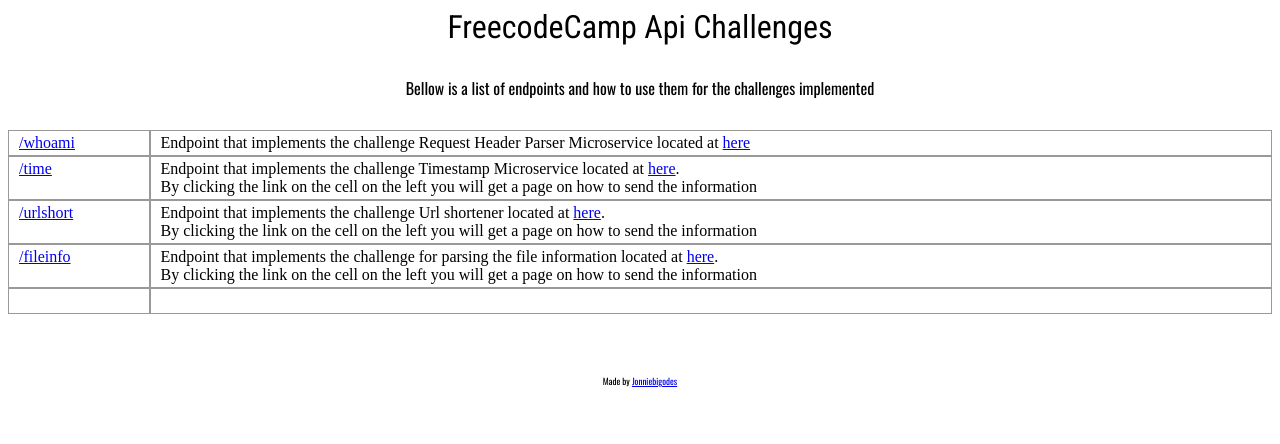
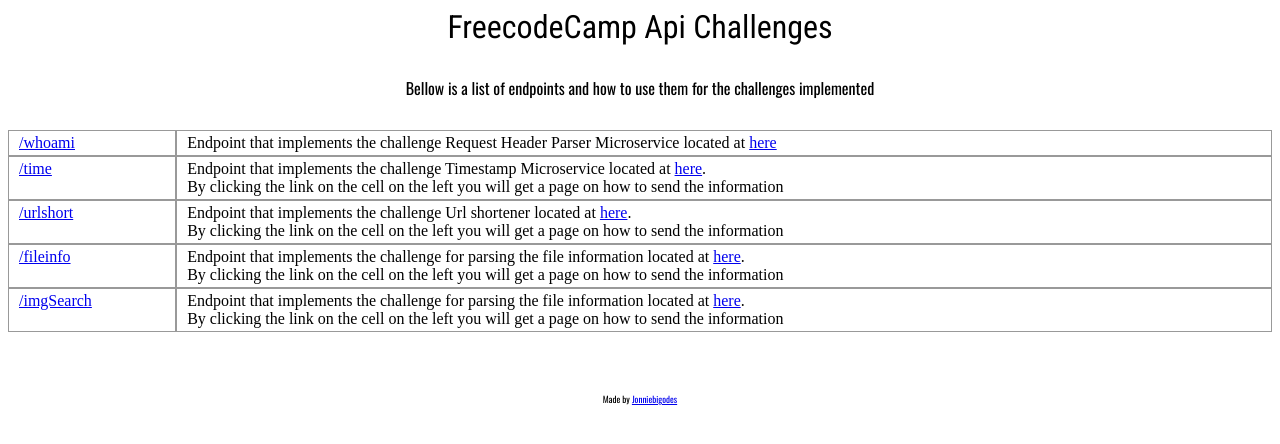
Before and after one commit to jonniebigodes/freecodecampApiChallenges, a React app: page / in a window 1280 px wide. Shown: the top 444 px of the page. Built offline with nearby package versions, Linux system fonts and the light colour scheme; the HTML template or start-up script is replaced by a standard one.

Commit message:
Added app cell for image abstraction challenge, created the componenent for the challenge and the request endpoint(not working yet,just declared)

```diff
--- a/server.js
+++ b/server.js
@@ -49,7 +49,9 @@
 
 });
 
+app.get('/api/:searchEngine/:searchWords/(:offset)',function(request,response){
 
+});
 
 /**
  * endpoints for url shortener challenge
--- a/src/components/App.js
+++ b/src/components/App.js
@@ -45,8 +45,13 @@
               </div>
             </div>
             <div className="divTableRow">
-              <div className="divTableCell">&nbsp;</div>
-              <div className="divTableCell">&nbsp;</div>
+              <div className="divTableCell">
+                <a href="https://freecodecampapichallenges.herokuapp.com/imgSearch" target="_blank">/imgSearch</a>
+               </div>
+              <div className="divTableCell">
+                Endpoint that implements the challenge for parsing the file information located at <a href="https://www.freecodecamp.com/challenges/image-search-abstraction-layer" target="_blank">here</a>.<br/>
+                By clicking the link on the cell on the left you will get a page on how to send the information
+              </div>
             </div>
           </div>
         </div>
--- /dev/null
+++ b/src/components/imgComponent.js
@@ -0,0 +1,25 @@
+import '../Assets/styleSheets/base.scss';
+import React,{Component} from 'react';
+
+class imgComponent extends Component{
+    render(){
+        return (
+            <div className="imageComponent">
+                <div className="projectTitle">
+                    Supercalifragilistic Image Search microservice
+                </div>
+                <div className="voffset5">
+                    Example image search usage:<p/>
+
+                    Example result output:<br />
+                </div>
+                <div className="voffset2">
+
+                </div>
+                <hr/>
+                Made by <a href="https://www.freecodecamp.com/jonniebigodes" target="_blank">Jonniebigodes</a>
+            </div>
+        );
+    }
+}
+export default imgComponent;
--- a/src/index.js
+++ b/src/index.js
@@ -5,6 +5,7 @@
 import NotFound from './components/notFound';
 import fileMetadata from './components/fileMetaData';
 import urlShort from './components/urlShort';
+import imgComponent from './components/imgComponent';
 import {Router,Route,browserHistory} from 'react-router';
 
 
@@ -12,6 +13,7 @@
     <Router history={browserHistory}>
         <Route path="/" component={App} />
         <Route path="/urlshort" component={urlShort}/>
+        <Route path="/imgSearch" component={imgComponent}/>
         <Route path="/fileinfo" component={fileMetadata}/>
         <Route path="/time/(:dataTime)" component={timeInfo}/>
         <Route path="/urlshort" component={urlShort}/>
```
Also changed, not shown: Challenges/imageSearch/imgSearchModule.js (added, +15 -0 lines).
